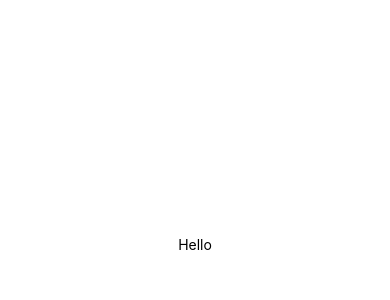
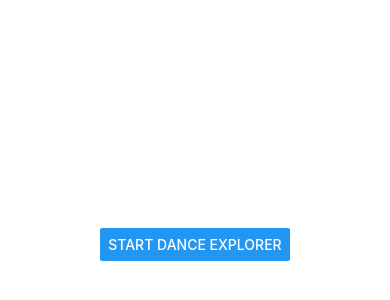
Before and after one commit to iKnowMagic/dancehack, a React Native app: screen / in a window 390 px wide. Shown: the part 178-478 px from the top of the page. Built offline with nearby package versions, Linux system fonts and the light colour scheme.

Commit message:
init app

```diff
--- a/App.js
+++ b/App.js
@@ -1,14 +1,23 @@
 import React from 'react';
-import { StyleSheet, Text, View } from 'react-native';
+import { StyleSheet, Text, View, Vibration, Button } from 'react-native';
 
 export default class App extends React.Component {
+  initApp() {
+  }
+  StartExplorer() {
+    Vibration.vibrate([250, 10000, 250, 2000, 250, 250, 250, 250])
+  }
+  componentDidMount() {
+    // Vibration.vibrate([250, 250])
+  }
   render() {
     return (
       <View style={styles.container}>
-        <Text>Hello</Text>
+        <Button title="Start Dance Explorer" onPress={this.StartExplorer} />
       </View>
     );
   }
+
 }
 
 const styles = StyleSheet.create({
```
